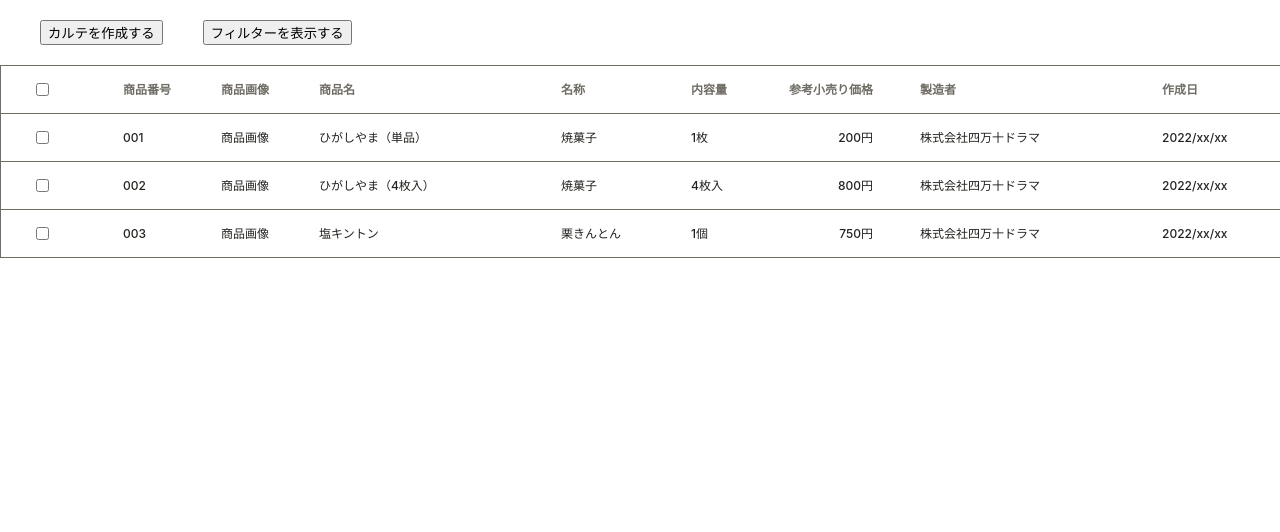
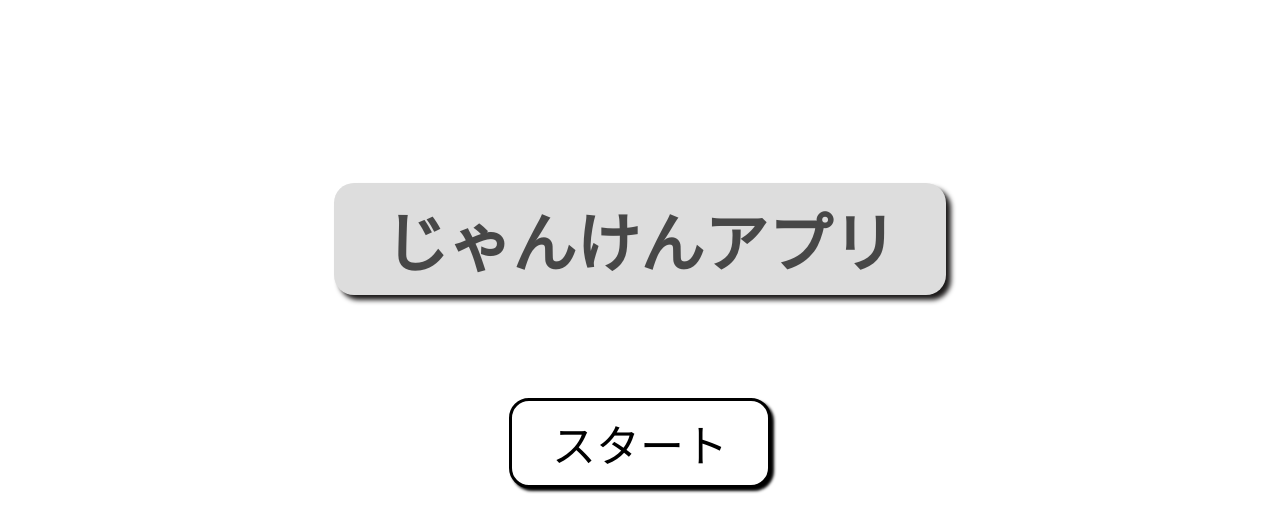
Before and after one commit to koshiro-adachi/janken-app, a React (Create React App) app: page / in a window 1280 px wide. Shown: the top 532 px of the page. Built offline with nearby package versions, Linux system fonts and the light colour scheme.

Commit message:
quote完成(寄り道)

```diff
--- a/src/Pages/Quote/Quote.jsx
+++ b/src/Pages/Quote/Quote.jsx
@@ -2,22 +2,38 @@
 import React from "react";
 import { css } from "@emotion/react";
 export const Quote = () => {
+  const tableHeaderStyle = css`
+    font-size: 12px;
+    font-weight: 700;
+    line-height: 1rem;
+    color: #706d65;
+  `;
+  const tableRowStyle = css`
+    height: 3rem;
+  `;
+  const tableDataStyle = css`
+    font-weight: 500;
+    font-size: 12px;
+    line-height: 1rem;
+    color: #23221f;
+  `;
+  const buttonStyle = css`
+    margin-left: 3rem;
+    font-size: 12px;
+  `;
   return (
     <>
+      <div>
         <div
           css={css`
-          position: relative;
+            position: sticky;
+            height: 4rem;
+            display: flex;
+            align-items: center;
           `}
         >
-        <div>
-          <button
-            css={css`
-              margin: 20px 40px;
-            `}
-          >
-            カルテを作成する
-          </button>
-          <button>フィルターを表示する</button>
+          <button css={buttonStyle}>カルテを作成する</button>
+          <button css={buttonStyle}>フィルターを表示する</button>
         </div>
         <div
           css={css`
@@ -28,16 +44,11 @@ export const Quote = () => {
           <table
             rules="rows"
             css={css`
-              border: 1px solid;
-              border-color: #706d65;
+              border: 1px solid #d6d3d0;
             `}
           >
             <tbody>
-              <tr
-                css={css`
-                  height: 3rem;
-                `}
-              >
+              <tr css={tableRowStyle}>
                 <th
                   css={css`
                     min-width: 5rem;
@@ -46,109 +57,97 @@ export const Quote = () => {
                   <input type="checkbox" />
                 </th>
                 <th
-                  css={css`
+                  css={[
+                    tableHeaderStyle,
+                    css`
                       min-width: 6rem;
                       text-align: left;
-                    font-size: 12px;
-                    font-weight: 700;
-                    line-height: 16px;
-                    color: #706d65;
-                    padding-left: 40px;
-                  `}
+                      padding-left: 2.5rem;
+                    `,
+                  ]}
                 >
                   商品番号
                 </th>
                 <th
-                  css={css`
+                  css={[
+                    tableHeaderStyle,
+                    css`
                       min-width: 6rem;
                       text-align: left;
-                    font-size: 12px;
-                    font-weight: 700;
-                    line-height: 16px;
-                    color: #706d65;
-                  `}
+                    `,
+                  ]}
                 >
                   商品画像
                 </th>
                 <th
-                  css={css`
+                  css={[
+                    tableHeaderStyle,
+                    css`
                       min-width: 15rem;
                       text-align: left;
-                    font-size: 12px;
-                    font-weight: 700;
-                    line-height: 16px;
-                    color: #706d65;
-                  `}
+                    `,
+                  ]}
                 >
                   商品名
                 </th>
                 <th
-                  css={css`
+                  css={[
+                    tableHeaderStyle,
+                    css`
                       min-width: 8rem;
                       text-align: left;
-                    font-size: 12px;
-                    font-weight: 700;
-                    line-height: 16px;
-                    color: #706d65;
-                  `}
+                    `,
+                  ]}
                 >
                   名称
                 </th>
                 <th
-                  css={css`
+                  css={[
+                    tableHeaderStyle,
+                    css`
                       min-width: 6rem;
                       text-align: left;
-                    font-size: 12px;
-                    font-weight: 700;
-                    line-height: 16px;
-                    color: #706d65;
-                  `}
+                    `,
+                  ]}
                 >
                   内容量
                 </th>
                 <th
-                  css={css`
+                  css={[
+                    tableHeaderStyle,
+                    css`
                       min-width: 3rem;
-                    font-size: 12px;
-                    font-weight: 700;
-                    line-height: 16px;
-                    color: #706d65;
                       text-align: right;
-                    padding-right: 46px;
-                  `}
+                      padding-right: 3rem;
+                    `,
+                  ]}
                 >
                   参考小売り価格
                 </th>
                 <th
-                  css={css`
+                  css={[
+                    tableHeaderStyle,
+                    css`
                       min-width: 15rem;
                       text-align: left;
-                    font-size: 12px;
-                    font-weight: 700;
-                    line-height: 16px;
-                    color: #706d65;
-                  `}
+                    `,
+                  ]}
                 >
                   製造者
                 </th>
                 <th
-                  css={css`
+                  css={[
+                    tableHeaderStyle,
+                    css`
                       min-width: 15rem;
                       text-align: left;
-                    font-size: 12px;
-                    font-weight: 700;
-                    line-height: 16px;
-                    color: #706d65;
-                  `}
+                    `,
+                  ]}
                 >
                   作成日
                 </th>
               </tr>
-              <tr
-                css={css`
-                  height: 3rem;
-                `}
-              >
+              <tr css={tableRowStyle}>
                 <td
                   css={css`
                     text-align: center;
@@ -157,280 +156,32 @@ export const Quote = () => {
                   <input type="checkbox" />
                 </td>
                 <td
-                  css={css`
-                    font-weight: 500;
-                    font-size: 12px;
-                    line-height: 16px;
-                    color: #23221f;
-                    padding-left: 40px;
-                  `}
+                  css={[
+                    tableDataStyle,
+                    css`
+                      padding-left: 2.5rem;
+                    `,
+                  ]}
                 >
                   001
                 </td>
+                <td css={tableDataStyle}>商品画像</td>
+                <td css={tableDataStyle}>ひがしやま（単品）</td>
+                <td css={tableDataStyle}>焼菓子</td>
+                <td css={tableDataStyle}>1枚</td>
                 <td
-                  css={css`
-                    font-weight: 500;
-                    font-size: 12px;
-                    line-height: 16px;
-                    color: #23221f;
-                  `}
-                >
-                  商品画像
-                </td>
-                <td
-                  css={css`
-                    font-weight: 500;
-                    font-size: 12px;
-                    line-height: 16px;
-                    color: #23221f;
-                  `}
-                >
-                  ひがしやま（単品）
-                </td>
-                <td
-                  css={css`
-                    font-weight: 500;
-                    font-size: 12px;
-                    line-height: 16px;
-                    color: #23221f;
-                  `}
-                >
-                  焼菓子
-                </td>
-                <td
-                  css={css`
-                    font-weight: 500;
-                    font-size: 12px;
-                    line-height: 16px;
-                    color: #23221f;
-                  `}
-                >
-                  1枚
-                </td>
-                <td
-                  css={css`
-                    font-weight: 500;
-                    font-size: 12px;
-                    line-height: 16px;
-                    color: #23221f;
+                  css={[
+                    tableDataStyle,
+                    css`
                       text-align: right;
-                    padding-right: 46px;
-                  `}
+                      padding-right: 3rem;
+                    `,
+                  ]}
                 >
                   200円
                 </td>
-                <td
-                  css={css`
-                    font-weight: 500;
-                    font-size: 12px;
-                    line-height: 16px;
-                    color: #23221f;
-                  `}
-                >
-                  株式会社四万十ドラマ
-                </td>
-                <td
-                  css={css`
-                    font-weight: 500;
-                    font-size: 12px;
-                    line-height: 16px;
-                    color: #23221f;
-                  `}
-                >
-                  2022/xx/xx
-                </td>
-              </tr>
-              <tr
-                css={css`
-                  height: 3rem;
-                `}
-              >
-                <td
-                  css={css`
-                    text-align: center;
-                  `}
-                >
-                  <input type="checkbox" />
-                </td>
-                <td
-                  css={css`
-                    font-weight: 500;
-                    font-size: 12px;
-                    line-height: 16px;
-                    color: #23221f;
-                    padding-left: 40px;
-                  `}
-                >
-                  002
-                </td>
-                <td
-                  css={css`
-                    font-weight: 500;
-                    font-size: 12px;
-                    line-height: 16px;
-                    color: #23221f;
-                  `}
-                >
-                  商品画像
-                </td>
-                <td
-                  css={css`
-                    font-weight: 500;
-                    font-size: 12px;
-                    line-height: 16px;
-                    color: #23221f;
-                  `}
-                >
-                  ひがしやま（4枚入）
-                </td>
-                <td
-                  css={css`
-                    font-weight: 500;
-                    font-size: 12px;
-                    line-height: 16px;
-                    color: #23221f;
-                  `}
-                >
-                  焼菓子
-                </td>
-                <td
-                  css={css`
-                    font-weight: 500;
-                    font-size: 12px;
-                    line-height: 16px;
-                    color: #23221f;
-                  `}
-                >
-                  4枚入
-                </td>
-                <td
-                  css={css`
-                    font-weight: 500;
-                    font-size: 12px;
-                    line-height: 16px;
-                    color: #23221f;
-                    text-align: right;
-                    padding-right: 46px;
-                  `}
-                >
-                  800円
-                </td>
-                <td
-                  css={css`
-                    font-weight: 500;
-                    font-size: 12px;
-                    line-height: 16px;
-                    color: #23221f;
-                  `}
-                >
-                  株式会社四万十ドラマ
-                </td>
-                <td
-                  css={css`
-                    font-weight: 500;
-                    font-size: 12px;
-                    line-height: 16px;
-                    color: #23221f;
-                  `}
-                >
-                  2022/xx/xx
-                </td>
-              </tr>
-              <tr
-                css={css`
-                  height: 3rem;
-                `}
-              >
-                <td
-                  css={css`
-                    text-align: center;
-                  `}
-                >
-                  <input type="checkbox" />
-                </td>
-                <td
-                  css={css`
-                    font-weight: 500;
-                    font-size: 12px;
-                    line-height: 16px;
-                    color: #23221f;
-                    padding-left: 40px;
-                  `}
-                >
-                  003
-                </td>
-                <td
-                  css={css`
-                    font-weight: 500;
-                    font-size: 12px;
-                    line-height: 16px;
-                    color: #23221f;
-                  `}
-                >
-                  商品画像
-                </td>
-                <td
-                  css={css`
-                    font-weight: 500;
-                    font-size: 12px;
-                    line-height: 16px;
-                    color: #23221f;
-                  `}
-                >
-                  塩キントン
-                </td>
-                <td
-                  css={css`
-                    font-weight: 500;
-                    font-size: 12px;
-                    line-height: 16px;
-                    color: #23221f;
-                  `}
-                >
-                  栗きんとん
-                </td>
-                <td
-                  css={css`
-                    font-weight: 500;
-                    font-size: 12px;
-                    line-height: 16px;
-                    color: #23221f;
-                  `}
-                >
-                  1個
-                </td>
-                <td
-                  css={css`
-                    font-weight: 500;
-                    font-size: 12px;
-                    line-height: 16px;
-                    color: #23221f;
-                    text-align: right;
-                    padding-right: 46px;
-                  `}
-                >
-                  750円
-                </td>
-                <td
-                  css={css`
-                    font-weight: 500;
-                    font-size: 12px;
-                    line-height: 16px;
-                    color: #23221f;
-                  `}
-                >
-                  株式会社四万十ドラマ
-                </td>
-                <td
-                  css={css`
-                    font-weight: 500;
-                    font-size: 12px;
-                    line-height: 16px;
-                    color: #23221f;
-                  `}
-                >
-                  2022/xx/xx
-                </td>
+                <td css={tableDataStyle}>株式会社四万十ドラマ</td>
+                <td css={tableDataStyle}>2022/xx/xx</td>
               </tr>
             </tbody>
           </table>
--- a/src/Routers/Router.tsx
+++ b/src/Routers/Router.tsx
@@ -4,7 +4,6 @@ import { Home } from "../Pages/Home/Home";
 import { VsPage } from "../Pages/VSpage/VsPage";
 import { Finish } from "../Pages/Finish/Finish";
 import { HowToPlay } from "../Pages/HowToPlay/HowToPlay";
-import { Quote } from "../Pages/Quote/Quote";
 
 //Resultに変更
 
@@ -13,8 +12,7 @@ export const Router: FC = () => {
     <div>
       <BrowserRouter>
         <Routes>
-          <Route path="/" element={<Quote />} />
-          <Route path="/home" element={<Home />} />
+          <Route path="/" element={<Home />} />
           <Route path="/howtoplay" element={<HowToPlay />} />
           <Route path="/vspage" element={<VsPage />} />
           <Route path="/finish" element={<Finish />} />
```
Lines whose indentation alone changed are shown as unchanged.
